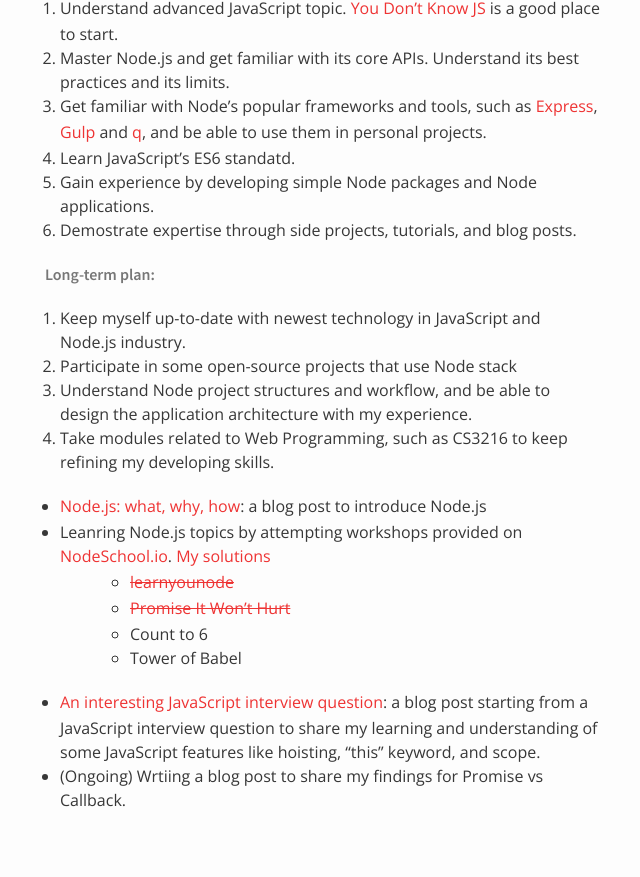
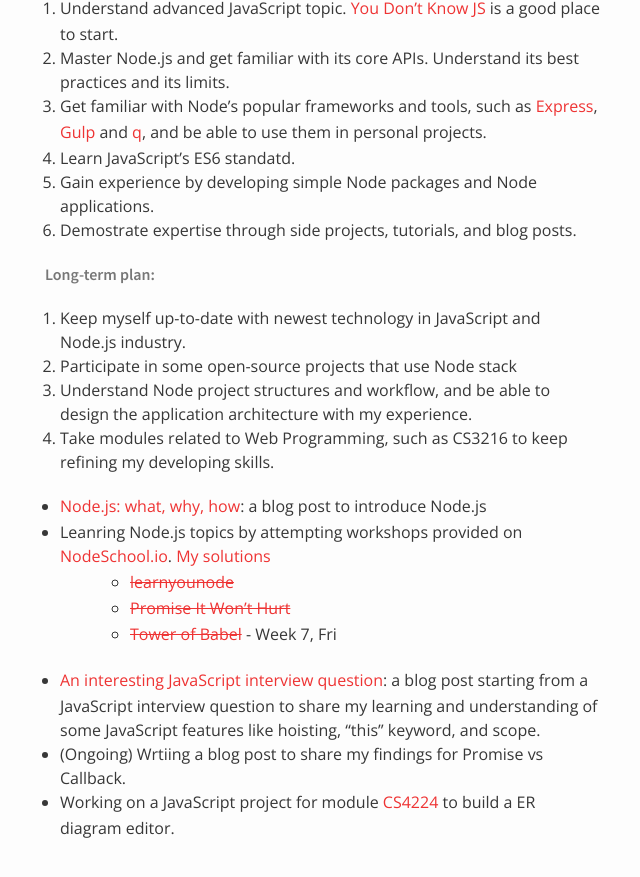
Before and after one commit to nus-oss/cs3281-AY1516S2-website, a Jekyll site: the page built from teams/codebender.md, in a window 1280 px wide and 900 px high, scrolled down 12054 px. Shown: the top 877 px of the window, without its empty margins (325-965 px from the left). Built offline with Jekyll 4.4.1, drawn with Linux system fonts in a browser that asks for light colours; some of the changed text lies outside the part shown.

Commit message:
Update Jiang Sheng's progress

```diff
--- a/teams/codebender.md
+++ b/teams/codebender.md
@@ -350,8 +350,8 @@
 * Project set up / workflow understand - Week 5, Sat
 * (Merged) PR [#4807](https://github.com/TEAMMATES/teammates/pull/4807) for issue [#3465](https://github.com/TEAMMATES/teammates/issues/3465) -Week 6, Sat
 * (Merged) PR [#4810](https://github.com/TEAMMATES/teammates/pull/4810) for issue [#3922](https://github.com/TEAMMATES/teammates/issues/3922) -Week 6, Sun
-* PR [#4839](https://github.com/TEAMMATES/teammates/pull/4839) for issue [#4538](https://github.com/TEAMMATES/teammates/issues/4538) - Recess Week
-* Raised issue [#4858](https://github.com/TEAMMATES/teammates/issues/4858)
+* (Merged) PR [#4839](https://github.com/TEAMMATES/teammates/pull/4839) for issue [#4538](https://github.com/TEAMMATES/teammates/issues/4538) - Recess Week
+* Working on issue [#4858](https://github.com/TEAMMATES/teammates/issues/4858)
 
 ###### Past Contribution to HubTurbo
 * (Merged) PR [#1242](https://github.com/HubTurbo/HubTurbo/pull/1242) for issue [#1239](https://github.com/HubTurbo/HubTurbo/issues/1239) -Week 4, Sat
@@ -375,7 +375,7 @@
 * Leanring Node.js topics by attempting workshops provided on [NodeSchool.io](http://nodeschool.io). [My solutions](https://github.com/Gisonrg/collections/tree/master/nodeschool)
    * [<del>learnyounode</del>](https://github.com/Gisonrg/collections/tree/master/nodeschool/learnyounode)
    * [<del>Promise It Won't Hurt</del>](https://github.com/Gisonrg/collections/tree/master/nodeschool/promiseit)
-   * Count to 6
-   * Tower of Babel
+   * [<del>Tower of Babel</del>](https://github.com/Gisonrg/collections/tree/master/nodeschool/tower-of-babel) - Week 7, Fri
 * [An interesting JavaScript interview question](http://blog.gisonrg.me/2016/interesting-js-question/): a blog post starting from a JavaScript interview question to share my learning and understanding of some JavaScript features like hoisting, "this" keyword, and scope.
 * (Ongoing) Wrtiing a blog post to share my findings for Promise vs Callback.
+* Working on a JavaScript project for module [CS4224](https://github.com/Gisonrg/ER-diagram-editor) to build a ER diagram editor.
```
